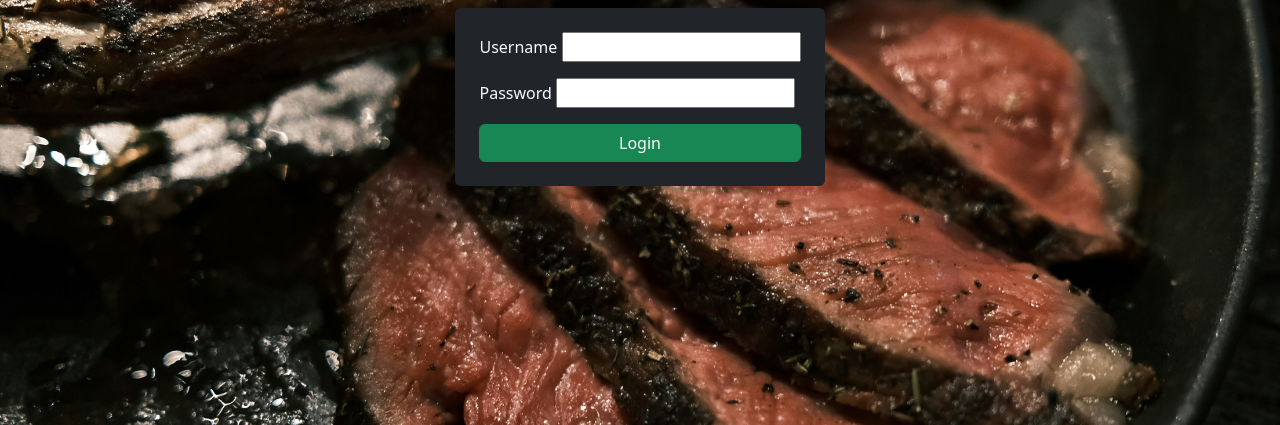
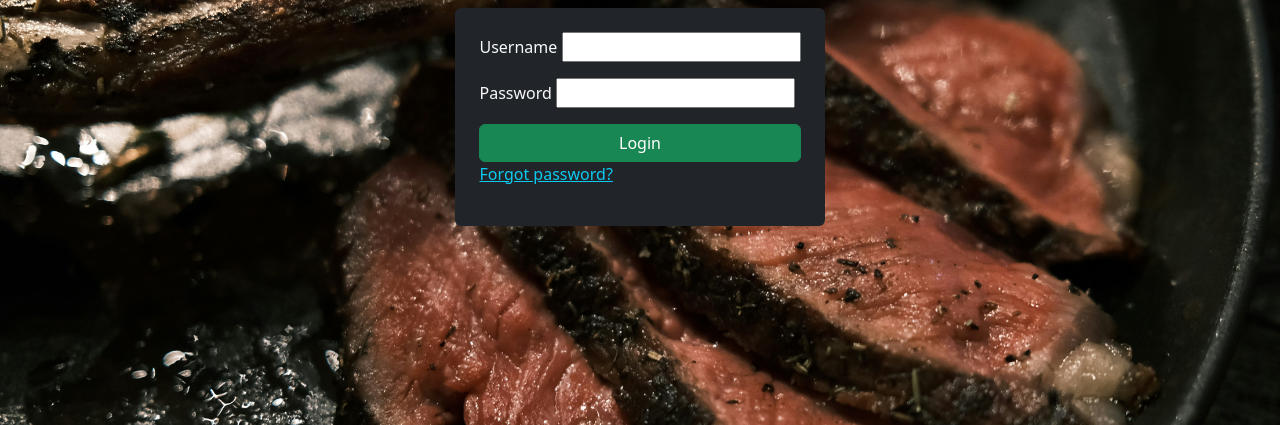
Before and after one commit to Lampa97/Restaurant-webapp, a Django app: template users/templates/users/login.html in a window 1280 px wide. Shown: the part 155-580 px from the top of the page. Run offline with Django 5.2, Linux system fonts and the light colour scheme; the template is opened without the code that fills it, so the values that code supplies are empty, except form fields; tables that the repository leaves empty hold one stand-in row (values such as "Sample post"); form fields are guessed from the names that the template uses; some libraries are stand-ins or nearby versions.

Commit message:
Password reset button

```diff
--- a/users/templates/users/login.html
+++ b/users/templates/users/login.html
@@ -26,6 +26,7 @@
             {{ form.password }}
         </div>
         <button class="btn btn-success w-100" type="submit">Login</button>
+        <p><a href="{% url 'users:reset-password' %}" class="link-info">Forgot password?</a></p>
     </form>
 </div>
 {% endblock %}
```
Also changed, not shown: .github/workflows/ci.yml.
